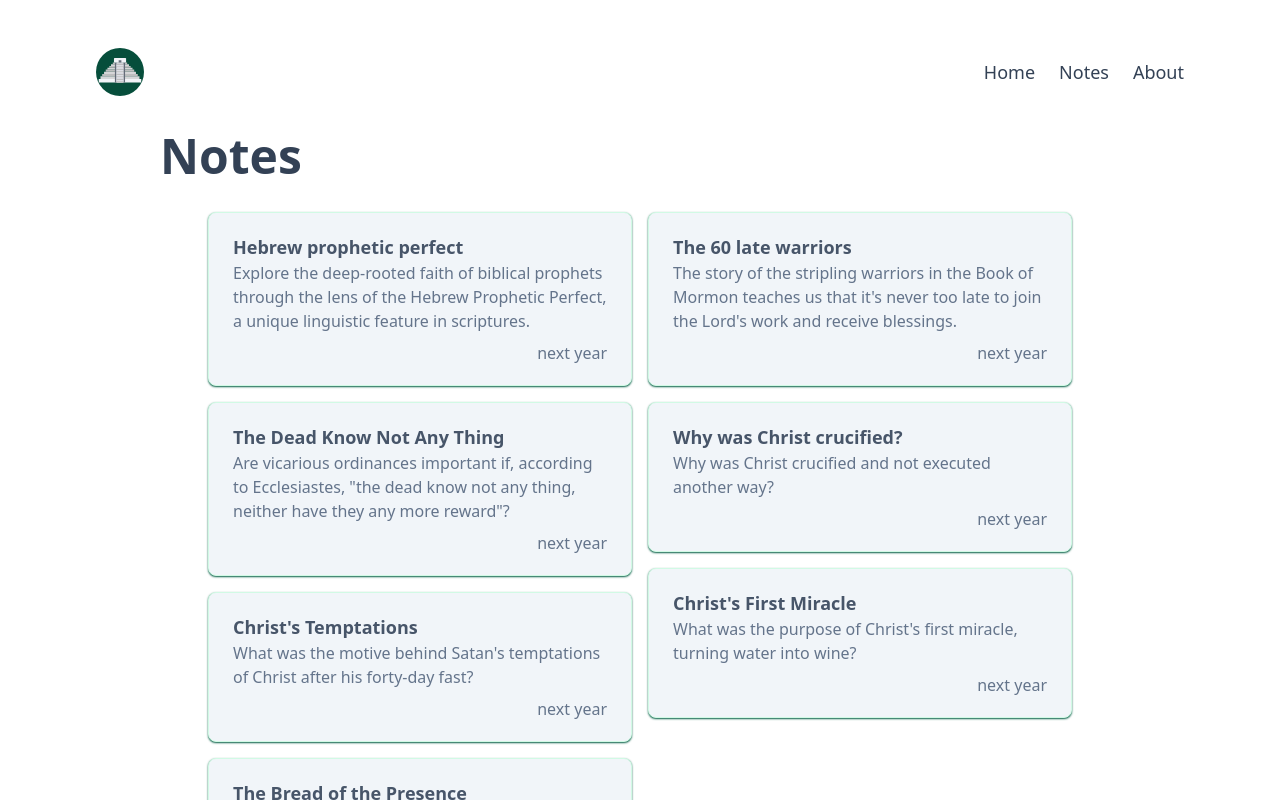
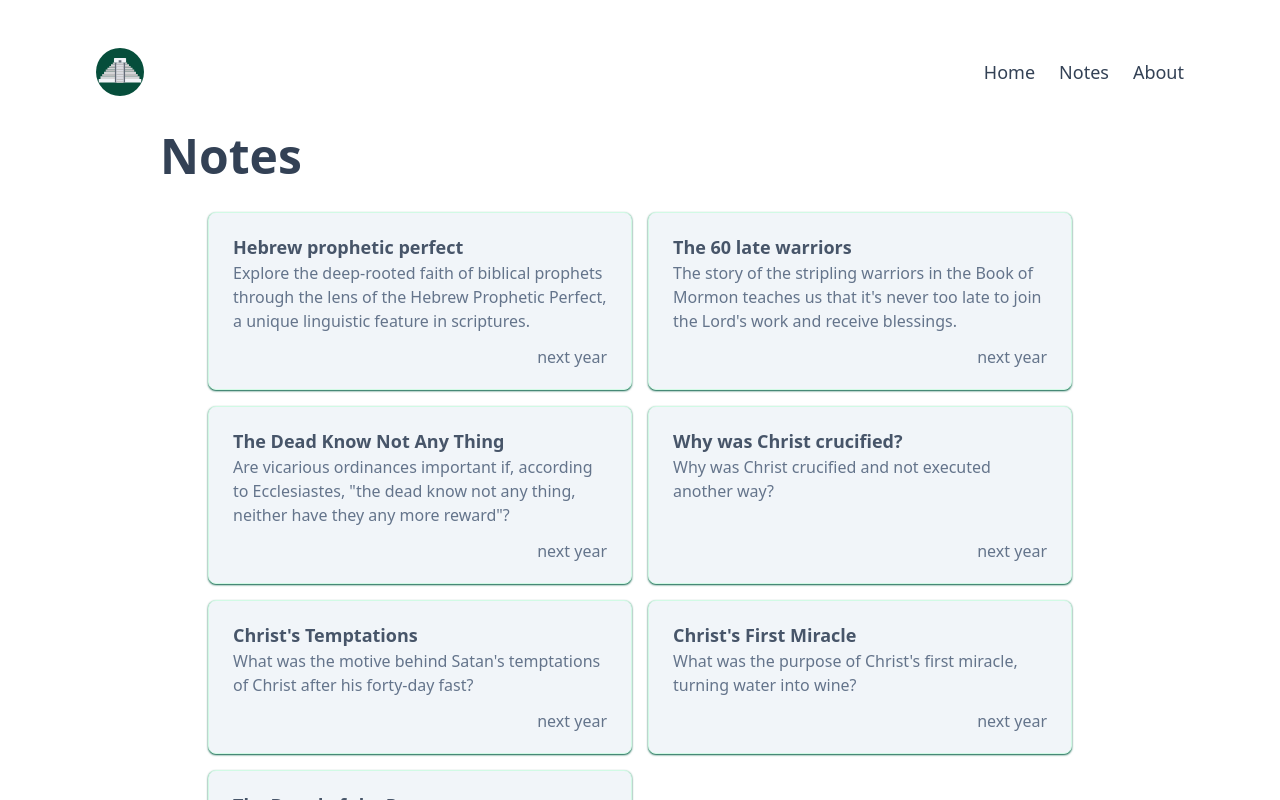
Before and after one commit to kbravh/laborforzion, a Next.js app: page /notes in a window 1280 px wide. Shown: the top 800 px of the page. Built offline with nearby package versions, Linux system fonts and the light colour scheme.

Commit message:
switch to grid layout for ease of grok

```diff
--- a/package.json
+++ b/package.json
@@ -9,6 +9,7 @@
     "start": "next start"
   },
   "dependencies": {
+    "clsx": "^1.2.1",
     "gray-matter": "^4.0.3",
     "next": "12.2.5",
     "next-mdx-remote": "^4.1.0",
--- a/src/components/masonry.tsx
+++ /dev/null
@@ -1,33 +0,0 @@
-import {useCallback} from 'react';
-import {splitArray} from '../utils/array';
-
-type MasonryProps<T> = {
-  columns: number;
-  items: T[];
-  renderItem: (item: T) => JSX.Element;
-  className?: string;
-};
-
-export const Masonry = <T,>({
-  columns,
-  items,
-  renderItem,
-  className,
-}: MasonryProps<T>): JSX.Element => {
-  const splitItems = useCallback(
-    () => splitArray(columns, items),
-    [columns, items]
-  );
-
-  return (
-    <div
-      className={`grid ${columns === 1 ? 'grid-cols-1' : ''} ${
-        columns === 2 ? 'grid-cols-2' : ''
-      } ${columns === 3 ? 'grid-cols-3' : ''} w-full ${className ?? ''}`}
-    >
-      {splitItems().map((set, i) => (
-        <div className={`flex flex-col ${className ?? ''}`} key={`column-${i}`}>{set.map(renderItem)}</div>
-      ))}
-    </div>
-  );
-};
--- a/src/pages/notes.tsx
+++ b/src/pages/notes.tsx
@@ -3,29 +3,17 @@ import {GetStaticProps, NextPage} from 'next';
 import {serialize} from 'next-mdx-remote/serialize';
 import Head from 'next/head';
 import Link from 'next/link';
-import {Masonry} from '../components/masonry';
-import {useWindowSize} from '../hooks/useWindowSize';
 import {PostListing} from '../templates/models/Post';
 import {relativeDate} from '../utils/date';
-import {
-  getSlugFromFilepath,
-  notePaths,
-} from '../utils/mdxUtils';
+import {getSlugFromFilepath, notePaths} from '../utils/mdxUtils';
 import {Frontmatter} from '../validation/mdx';
+import clsx from 'clsx';
 
 type Props = {
   posts: PostListing[];
 };
 
 const NotesPage: NextPage<Props> = ({posts}) => {
-  const size = useWindowSize();
-  let columns = 2;
-  if (size.width) {
-    if (size.width <= 640) {
-      columns = 1;
-    }
-  }
-
   const today = new Date();
 
   return (
@@ -40,33 +28,34 @@ const NotesPage: NextPage<Props> = ({posts}) => {
           </h1>
         </div>
         <main className="flex flex-col items-center mt-8 flex-grow max-w-5xl">
-          <div className="max-w-5xl sm:mx-20 mx-8">
-            <Masonry
-              className="gap-4"
-              columns={columns}
-              items={posts}
-              renderItem={post => (
+          <div className="max-w-5xl sm:mx-20 mx-8 grid grid-cols-2 gap-4">
+            {posts.map(post => (
               <Link
                 key={`/${post.slug}`}
                 href={post.slug}
               >
-                  <article className="relative rounded-lg border border-emerald-100 shadow-sm shadow-emerald-800 bg-slate-100 px-6 py-5 flex items-center space-x-3 hover:border-emerald-400 focus-within:ring-2 focus-within:ring-offset-2 focus-within:ring-emerald-500 cursor-pointer select-none">
-                    <div className="flex flex-col">
+                <article
+                  className={clsx(
+                    'rounded-lg border border-emerald-100 shadow-sm shadow-emerald-800 bg-slate-100',
+                    'relative px-6 py-5 flex flex-col justify-between space-y-3',
+                    'hover:border-emerald-400 focus-within:ring-2 focus-within:ring-offset-2 focus-within:ring-emerald-500',
+                    'cursor-pointer select-none'
+                  )}
+                >
+                  <div>
                     <h2 className="text-slate-600 font-semibold text-lg">
                       {post.frontmatter.title}
                     </h2>
                     <p className="text-slate-500 text-md">
                       {post.frontmatter.description}
                     </p>
-                      {/* TODO - force relative date to re-render on client side */}
+                  </div>
                   <span className="text-slate-500 self-end mt-2">
                     {relativeDate(today, new Date(post.frontmatter.date))}
                   </span>
-                    </div>
                 </article>
               </Link>
-              )}
-            />
+            ))}
           </div>
         </main>
       </div>
```
Also changed, not shown: 1 other file (tests, documents, lock files or other folders). Lines whose indentation alone changed are shown as unchanged.
